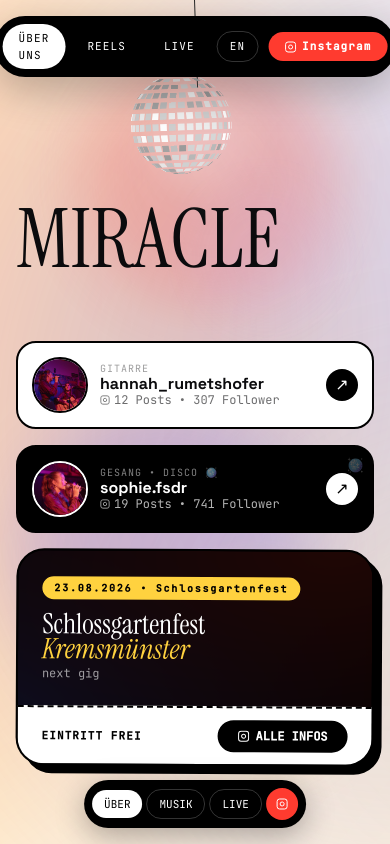
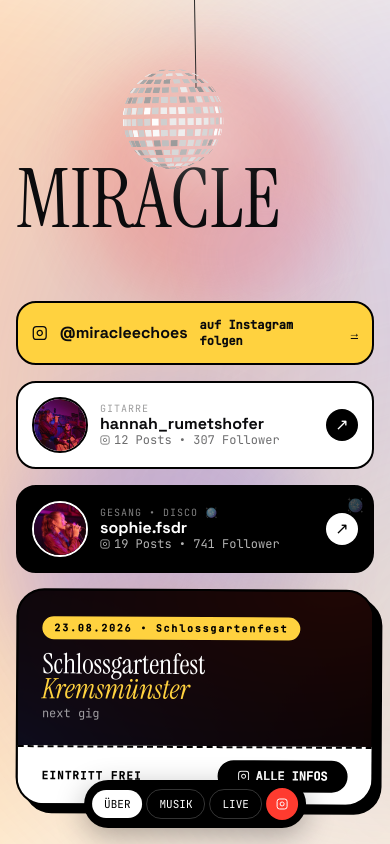
Before and after one commit to Michi4/miracle, a Vue app: page / in a window 390 px wide. Shown: the top 844 px of the page. Built offline with nearby package versions, Linux system fonts and the light colour scheme.

Commit message:
fix: mobile nav, browser detection, IG link above cards, responsive disco ball
Top nav now hidden md:flex (mobile shows bottom only). Browser detection: Firefox + non-3D browsers hide disco ball. IG link added above Hannah/Sophie cards. Disco ball size + swing reduced on mobile.

```diff
--- a/src/App.vue
+++ b/src/App.vue
@@ -65,7 +65,7 @@
     </div>
   </div>
 
-  <nav ref="nav" class="fixed top-4 left-1/2 -translate-x-1/2 z-40 flex items-center gap-1.5 px-2 py-2 rounded-full bg-black text-white mono text-[11px] tracking-widest opacity-0 shadow-[0_12px_40px_rgba(0,0,0,0.25)]">
+  <nav ref="nav" class="fixed top-4 left-1/2 -translate-x-1/2 z-40 hidden md:flex items-center gap-1.5 px-2 py-2 rounded-full bg-black text-white mono text-[11px] tracking-widest opacity-0 shadow-[0_12px_40px_rgba(0,0,0,0.25)]">
     <a href="#about" :class="active==='about' ? 'bg-white text-black' : 'hover:bg-white hover:text-black'" class="px-4 py-1.5 rounded-full transition">{{ isDe ? 'ÜBER UNS' : 'ABOUT' }}</a>
     <a href="#music" :class="active==='music' ? 'bg-white text-black' : 'hover:bg-white hover:text-black'" class="px-4 py-1.5 rounded-full transition">REELS</a>
     <a href="#live" :class="active==='live' ? 'bg-white text-black' : 'hover:bg-white hover:text-black'" class="px-4 py-1.5 rounded-full transition">LIVE</a>
@@ -103,6 +103,12 @@
         <!-- perfect hero cards: 2 clean cards for Hannah & Sophie + next gig ticket - all original, no 19 -->
         <div class="grid lg:grid-cols-12 gap-4 mt-6 max-w-[1400px] items-stretch" style="animation: fadeInUp 0.8s ease-out;">
           <div class="lg:col-span-5 flex flex-col gap-4 h-full">
+            <a href="https://www.instagram.com/miracleechoes/" target="_blank" class="group bg-[#FFD23F] border-[2.5px] border-black rounded-[20px] p-3.5 flex gap-3 items-center font-bold hover:shadow-[6px_6px_0px_#000] hover:-translate-y-0.5 transition relative overflow-hidden">
+              <svg xmlns="http://www.w3.org/2000/svg" width="16" height="16" viewBox="0 0 24 24" fill="none" stroke="currentColor" stroke-width="2"><rect x="2" y="2" width="20" height="20" rx="5"/><path d="M16 11.37A4 4 0 1 1 12.63 8 4 4 0 0 1 16 11.37z"/></svg>
+              <span class="font-black">@miracleechoes</span>
+              <span class="mono text-xs">auf Instagram folgen</span>
+              <span class="ml-auto mono text-xs font-bold underline">→</span>
+            </a>
             <a href="https://www.instagram.com/hannah_rumetshofer/" target="_blank" class="group bg-white border-[2.5px] border-black rounded-[20px] p-3.5 flex gap-3 items-center hover:shadow-[6px_6px_0px_#000] hover:-translate-y-0.5 transition relative overflow-hidden flex-1">
               <img :src="'/images/post_05.jpg'" class="w-14 h-14 rounded-full object-cover border-2 border-black shrink-0"/>
               <div class="min-w-0">
@@ -358,14 +364,16 @@ onMounted(()=>{
   // disco ball - exact https://codepen.io/msaetre/pen/eYwqrb - perfect with light background
   // codepen disco ball - exact https://codepen.io/msaetre/pen/eYwqrb - no flicker (static tiles, smooth spin)
   // codepen disco ball - exact for Chrome, CSS fallback for Firefox (no flicker)
-  var isFirefox = navigator.userAgent.toLowerCase().indexOf('firefox') > -1
   var discoWrap = document.getElementById('discoWrap')
-  if(discoWrap && isFirefox){
+  var ua = navigator.userAgent.toLowerCase()
+  var isFirefox = ua.indexOf('firefox') > -1
+  var supports3D = typeof CSS !== 'undefined' && CSS.supports && CSS.supports('transform-style', 'preserve-3d')
+  if(discoWrap && (!supports3D || isFirefox)){
     discoWrap.style.display = 'none'
   }
   var discoBall=document.getElementById('discoBall')
-  if(discoBall && !isFirefox){
-    // Chrome/Safari: full codepen 3D sphere
+  if(discoBall && supports3D && !isFirefox){
+    // Chrome/Edge/Brave/Safari: full codepen 3D sphere
       var radius=50, squareSize=7, prec=14, fuzzy=0.001
       var inc=(Math.PI-fuzzy)/prec
       for(var tt=fuzzy; tt<Math.PI; tt+=inc){
@@ -410,11 +418,12 @@ html{width:100%;height:100%}
 #discoBall{transform-style:preserve-3d;width:100px;height:100px;position:absolute;top:50px;left:50%;margin-left:-50px;animation:rotateDiscoBall 24s linear infinite;will-change:transform;backface-visibility:hidden}
 .square{transform-style:preserve-3d;position:absolute;top:50px;left:50px;width:6px;height:6px;will-change:transform}
 #discoBallMiddle{height:100%;border-radius:100%;background-color:#222;position:absolute;background:linear-gradient(to top,#222,#444);animation:rotateDiscoBallMiddle 24s linear infinite;will-change:transform}
-@media(max-width:768px){#discoBall{width:70px;height:70px;margin-left:-35px} #discoBallLight{width:70px;height:70px;margin-left:-35px}}
+@media(max-width:768px){#discoBall{width:60px;height:60px;margin-left:-30px} #discoBallLight{width:60px;height:60px;margin-left:-30px}}
 #discoBallLight{width:100px;height:100px;position:absolute;top:50px;left:50%;margin-left:-50px;border-radius:100%;background-color:white;opacity:0.2;filter:blur(20px)}
 
 
 @keyframes swing{0%{transform:translateX(-50%) rotate(-2deg)}50%{transform:translateX(-50%) rotate(2deg)}100%{transform:translateX(-50%) rotate(-2deg)}}
+@media(max-width:768px){@keyframes swing{0%{transform:translateX(-50%) rotate(-1deg)}50%{transform:translateX(-50%) rotate(1deg)}100%{transform:translateX(-50%) rotate(-1deg)}}}
 @keyframes floatNote{0%{transform:translateY(0px) translateX(0px) rotate(var(--r,0deg))}50%{transform:translateY(-18px) translateX(var(--tx,0px)) rotate(var(--r,0deg))}100%{transform:translateY(0px) translateX(0px) rotate(var(--r,0deg))}}
 @keyframes swingStaff{0%{transform:rotate(-1.5deg)}50%{transform:rotate(1.5deg)}100%{transform:rotate(-1.5deg)}}
 @keyframes waveFlag{0%{transform: skewY(0deg) translateX(0px)}25%{transform: skewY(0.8deg) translateX(1px)}50%{transform: skewY(-0.6deg) translateX(-1px)}75%{transform: skewY(0.5deg) translateX(0.5px)}100%{transform: skewY(0deg) translateX(0px)}}
```
